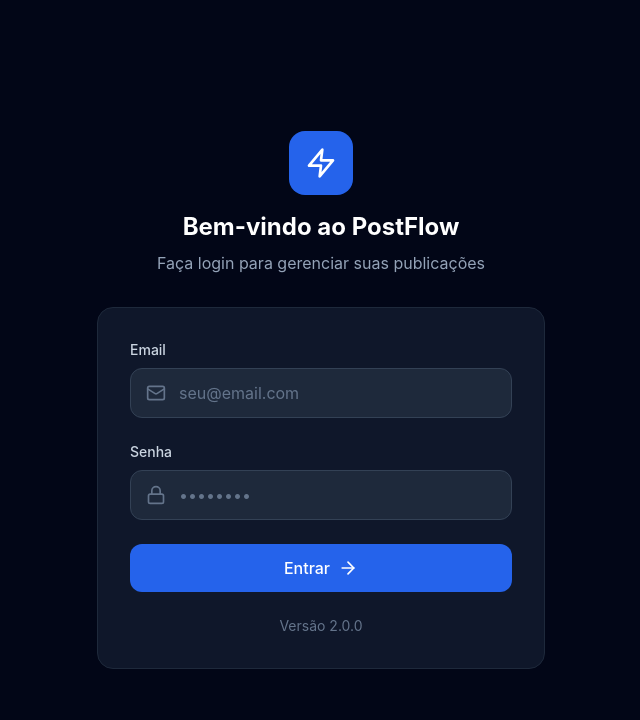
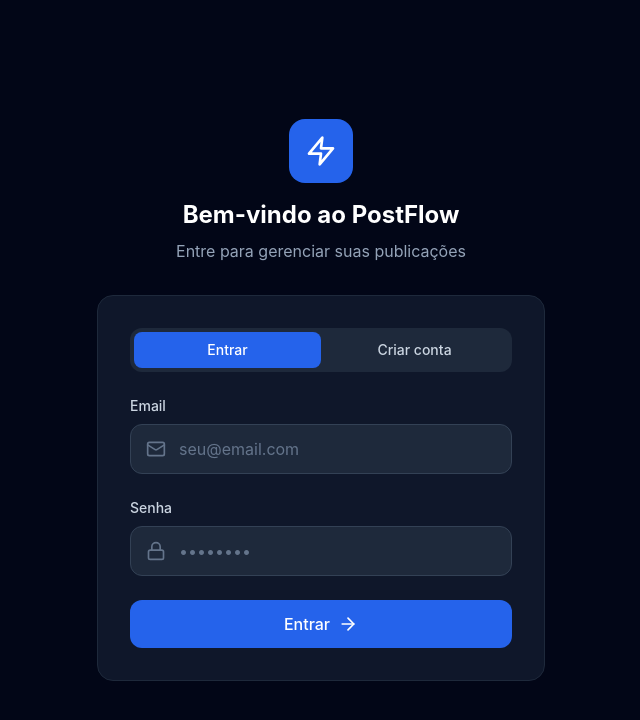
Before and after one commit to nfejonas-create/mktmanager-v2, a React (Vite) app in the folder web/: page /login in a window 1280 px wide. Shown: the top 720 px of the page, without its empty margins (319-959 px from the left). Built offline with nearby package versions, Linux system fonts and the light colour scheme; no server answers.

Commit message:
feat: support login and registration flows

```diff
--- a/web/src/pages/Login.tsx
+++ b/web/src/pages/Login.tsx
@@ -1,45 +1,103 @@
 import { useState } from 'react';
 import { useNavigate } from 'react-router-dom';
-import { Zap, Mail, Lock, ArrowRight } from 'lucide-react';
+import { AxiosError } from 'axios';
+import { ArrowRight, Lock, Mail, User, UserPlus, Zap } from 'lucide-react';
 import { useAuth } from '../contexts/AuthContext';
+
+type Mode = 'login' | 'register';
+
+function getErrorMessage(error: unknown, fallback: string) {
+  if (error instanceof AxiosError) {
+    return error.response?.data?.error || fallback;
+  }
+
+  return fallback;
+}
 
 export default function Login() {
   const navigate = useNavigate();
-  const { login } = useAuth();
+  const { login, register } = useAuth();
+  const [mode, setMode] = useState<Mode>('login');
+  const [name, setName] = useState('');
   const [email, setEmail] = useState('');
   const [password, setPassword] = useState('');
+  const [confirmPassword, setConfirmPassword] = useState('');
   const [loading, setLoading] = useState(false);
   const [error, setError] = useState('');
 
-  const handleSubmit = async (e: React.FormEvent) => {
-    e.preventDefault();
+  const isRegister = mode === 'register';
+
+  async function handleSubmit(event: React.FormEvent) {
+    event.preventDefault();
     setError('');
+
+    if (isRegister && password !== confirmPassword) {
+      setError('As senhas não conferem');
+      return;
+    }
+
     setLoading(true);
 
     try {
-      await login(email, password);
-      navigate('/dashboard');
+      if (isRegister) {
+        await register(name, email, password);
+      } else {
+        await login(email, password);
+      }
+
+      navigate('/dashboard', { replace: true });
     } catch (err) {
-      setError('Email ou senha incorretos');
+      setError(
+        isRegister
+          ? getErrorMessage(err, 'Não foi possível criar a conta')
+          : getErrorMessage(err, 'Email ou senha inválidos')
+      );
     } finally {
       setLoading(false);
     }
-  };
+  }
 
   return (
     <div className="min-h-screen bg-slate-950 flex items-center justify-center p-4">
       <div className="w-full max-w-md">
-        {/* Logo */}
         <div className="text-center mb-8">
           <div className="inline-flex items-center justify-center w-16 h-16 bg-blue-600 rounded-2xl mb-4">
             <Zap className="text-white" size={32} />
           </div>
           <h1 className="text-2xl font-bold text-white mb-2">Bem-vindo ao PostFlow</h1>
-          <p className="text-slate-400">Faça login para gerenciar suas publicações</p>
+          <p className="text-slate-400">
+            {isRegister ? 'Crie sua conta para começar a publicar' : 'Entre para gerenciar suas publicações'}
+          </p>
         </div>
 
-        {/* Form */}
         <div className="bg-slate-900 border border-slate-800 rounded-2xl p-8">
+          <div className="inline-flex w-full rounded-xl bg-slate-800 p-1 mb-6">
+            <button
+              type="button"
+              onClick={() => {
+                setMode('login');
+                setError('');
+              }}
+              className={`flex-1 rounded-lg px-4 py-2 text-sm font-medium transition-colors ${
+                !isRegister ? 'bg-blue-600 text-white' : 'text-slate-300'
+              }`}
+            >
+              Entrar
+            </button>
+            <button
+              type="button"
+              onClick={() => {
+                setMode('register');
+                setError('');
+              }}
+              className={`flex-1 rounded-lg px-4 py-2 text-sm font-medium transition-colors ${
+                isRegister ? 'bg-blue-600 text-white' : 'text-slate-300'
+              }`}
+            >
+              Criar conta
+            </button>
+          </div>
+
           {error && (
             <div className="mb-6 p-4 bg-red-900/20 border border-red-800 rounded-xl text-red-400 text-sm">
               {error}
@@ -47,10 +105,25 @@ export default function Login() {
           )}
 
           <form onSubmit={handleSubmit} className="space-y-6">
+            {isRegister && (
+              <div>
+                <label className="block text-sm font-medium text-slate-300 mb-2">Nome</label>
+                <div className="relative">
+                  <User className="absolute left-4 top-1/2 -translate-y-1/2 text-slate-500" size={20} />
+                  <input
+                    type="text"
+                    value={name}
+                    onChange={(e) => setName(e.target.value)}
+                    placeholder="Seu nome"
+                    className="w-full bg-slate-800 border border-slate-700 rounded-xl py-3 pl-12 pr-4 text-white placeholder-slate-500 focus:outline-none focus:border-blue-600 transition-colors"
+                    required={isRegister}
+                  />
+                </div>
+              </div>
+            )}
+
             <div>
-              <label className="block text-sm font-medium text-slate-300 mb-2">
-                Email
-              </label>
+              <label className="block text-sm font-medium text-slate-300 mb-2">Email</label>
               <div className="relative">
                 <Mail className="absolute left-4 top-1/2 -translate-y-1/2 text-slate-500" size={20} />
                 <input
@@ -65,9 +138,7 @@ export default function Login() {
             </div>
 
             <div>
-              <label className="block text-sm font-medium text-slate-300 mb-2">
-                Senha
-              </label>
+              <label className="block text-sm font-medium text-slate-300 mb-2">Senha</label>
               <div className="relative">
                 <Lock className="absolute left-4 top-1/2 -translate-y-1/2 text-slate-500" size={20} />
                 <input
@@ -81,6 +152,23 @@ export default function Login() {
               </div>
             </div>
 
+            {isRegister && (
+              <div>
+                <label className="block text-sm font-medium text-slate-300 mb-2">Confirmar senha</label>
+                <div className="relative">
+                  <UserPlus className="absolute left-4 top-1/2 -translate-y-1/2 text-slate-500" size={20} />
+                  <input
+                    type="password"
+                    value={confirmPassword}
+                    onChange={(e) => setConfirmPassword(e.target.value)}
+                    placeholder="••••••••"
+                    className="w-full bg-slate-800 border border-slate-700 rounded-xl py-3 pl-12 pr-4 text-white placeholder-slate-500 focus:outline-none focus:border-blue-600 transition-colors"
+                    required={isRegister}
+                  />
+                </div>
+              </div>
+            )}
+
             <button
               type="submit"
               disabled={loading}
@@ -89,22 +177,16 @@ export default function Login() {
               {loading ? (
                 <>
                   <div className="animate-spin rounded-full h-5 w-5 border-b-2 border-white" />
-                  Entrando...
+                  {isRegister ? 'Criando conta...' : 'Entrando...'}
                 </>
               ) : (
                 <>
-                  Entrar
+                  {isRegister ? 'Criar conta' : 'Entrar'}
                   <ArrowRight size={20} />
                 </>
               )}
             </button>
           </form>
-
-          <div className="mt-6 text-center">
-            <p className="text-sm text-slate-500">
-              Versão 2.0.0
-            </p>
-          </div>
         </div>
       </div>
     </div>
```
